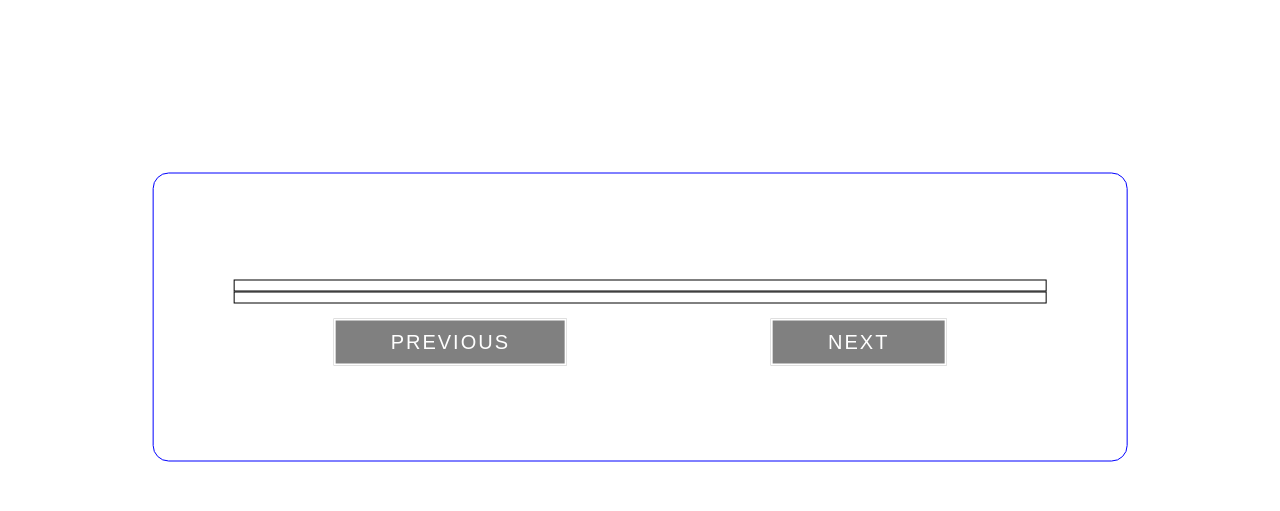
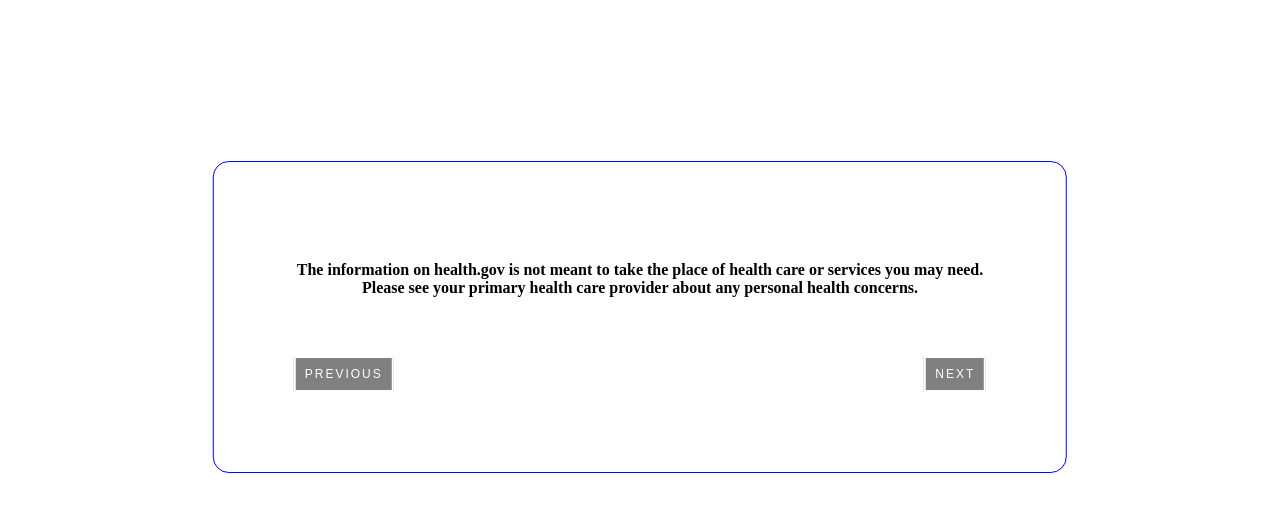
Before and after one commit to ach0319/Assesment-Project, a plain HTML site: page index.html in a window 1280 px wide. Both pictures are taken after a click on the button "START". Shown: the part 83-594 px from the top of the page. Drawn offline with Linux system fonts and the light colour scheme.

Commit message:
disclaimer added

```diff
--- a/index.html
+++ b/index.html
@@ -18,15 +18,20 @@
       <button id="start">Start</button>
     </div>
     <div id="quiz" style="display:none;">
-      <div id="questionNumber"></div>
+      <div id="questionNumber">
+        <p id="disclaimer">The information on health.gov is not meant to take the place of health care or services you may need. <br>
+          Please see your primary health care provider about any personal health concerns.</p>
+      </div>
       <div id="question"></div>
       <div id="definition"></div>
       <div id="choices">
         <div id="A"></div>
         <div id="B"></div>
       </div>
-      <button id="previous" >Previous</button>
-      <button id="next">Next</button>
+      <div id="buttons">
+        <button id="previous" >Previous</button>
+        <button id="next" onclick="loopArray()">Next </button>
+      </div>
     </div>
 
 
--- a/main.js
+++ b/main.js
@@ -24,7 +24,7 @@ const myQuestions = [
   },
   {
     number: 'Question 2/9',
-    question: "Do you have health insurance",
+    question: "Do you have health insurance?",
     choiceA: "Yes",
     choiceB: "No",
     correct: ['A', 'B']
@@ -87,7 +87,10 @@ document.getElementById('next').addEventListener('click', () => {
 
   section.textContent = myQuestions[i].number; i++
 
+
 });
+
+
 
 let j = 0;
 const quest = document.getElementById('question');
@@ -132,5 +135,43 @@ document.getElementById('start').addEventListener('click', () => {
 // choose a response and have it be collected to quantify and turn into results page/click next button when response selected otherwise it is not active
 //last question has a submit button that initiates the adding up off the points and based off of information a results page
 // previous button that allows you to navigate to prior questions
+/* let a = 0;
+document.getElementById('previous').addEventListener('click', () => {
+
+  questionNumber.textContent = myQuestions[a].number; a--
+
+});
+
+let b = 0;
+
+document.getElementById('previous').addEventListener('click', () => {
+
+  question.textContent = myQuestions[b].question; b--
+
+
+});
+
+let c = 0;
+document.getElementById('previous').addEventListener('click', () => {
+
+  def.textContent = myQuestions[c].definition; c--
+
+});
+
+let d = 0;
+
+document.getElementById('previous').addEventListener('click', () => {
+
+  choicesA.textContent = myQuestions[d].choiceA; d--
+
+});
+
+let e = 0;
+document.getElementById('previous').addEventListener('click', () => {
+
+  choicesB.textContent = myQuestions[e].choiceB; e--
+
+});
+*/
 
 //responsive web design (fits every viewport on any device and have answer buttons collapse into a column in small sizes
--- a/style.css
+++ b/style.css
@@ -29,21 +29,45 @@ li {
 }
 /* Animates button on hover */
 
-button {
-background: gray;
+#cover button {
+  background: gray;
 color: white;
 border: 2px solid white;
-font-size: 20px;
+font-size: 1em;
 letter-spacing: 2px;
-padding: 10px 55px;
+padding: 1em;
 text-transform: uppercase;
 cursor: pointer;
-display: inline-block;
-margin: 15px 100px;
+display: block;
+margin-right: auto;
+margin-left: auto;
 /* animate and time the transitions*/
 -webkit-transition: all 0.4s;
 -moz-transition: all 0.4s;
 transition: all 0.4s;
+}
+#buttons  button {
+background: gray;
+color: white;
+border: 2px solid white;
+font-size: .75em;
+letter-spacing: 2px;
+padding: .75em;
+text-transform: uppercase;
+cursor: pointer;
+display: inline-block;
+/* animate and time the transitions*/
+-webkit-transition: all 0.4s;
+-moz-transition: all 0.4s;
+transition: all 0.4s;
+}
+
+#previous {
+ float: left;
+}
+
+#next {
+  float: right;
 }
 
 /* question container */
@@ -69,6 +93,14 @@ font-weight: bold;
 
 }
 
+#disclaimer {
+ display: block;
+ margin-right: auto;
+ margin-left: auto;
+
+  font-weight: bold;
+}
+
 #question {
 padding: 5px;
 width: 400px;
@@ -81,14 +113,12 @@ font-style: italic;
 }
 
 #A{
-border: 1px solid black;
 padding:5px;
 text-align: center;
 font-weight: bold;
 }
 
 #B{
-border: 1px solid black;
 padding: 5px;
 text-align: center;
 font-weight: bold;
```
